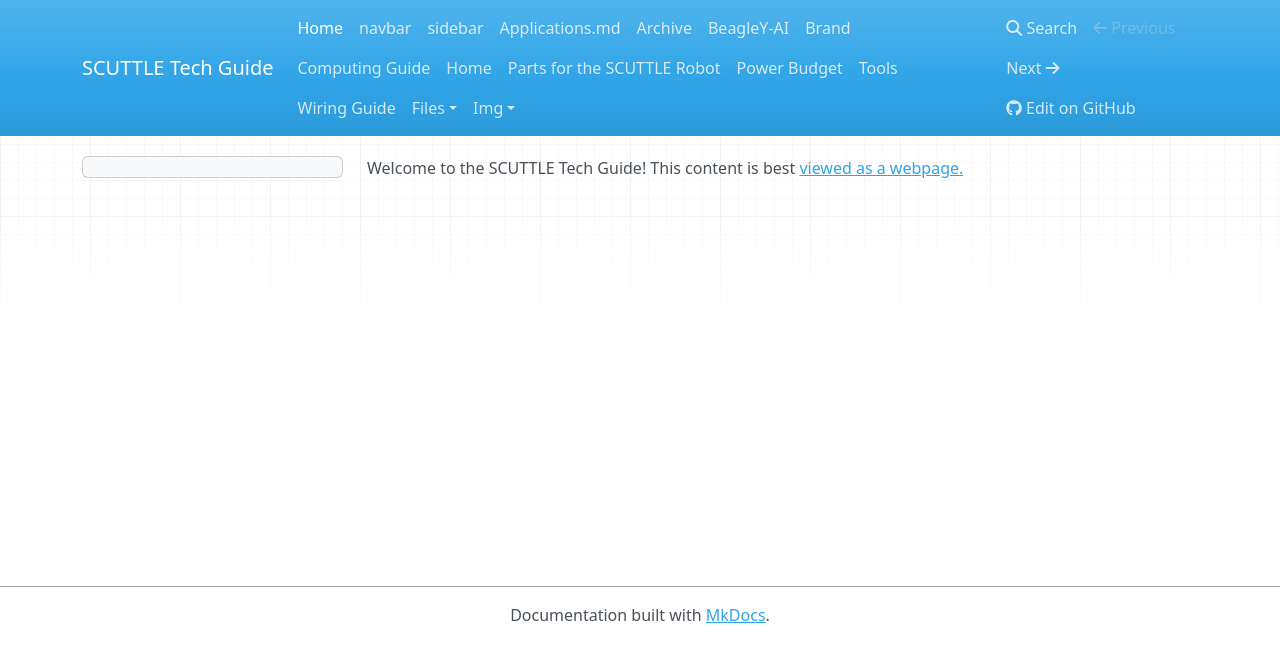
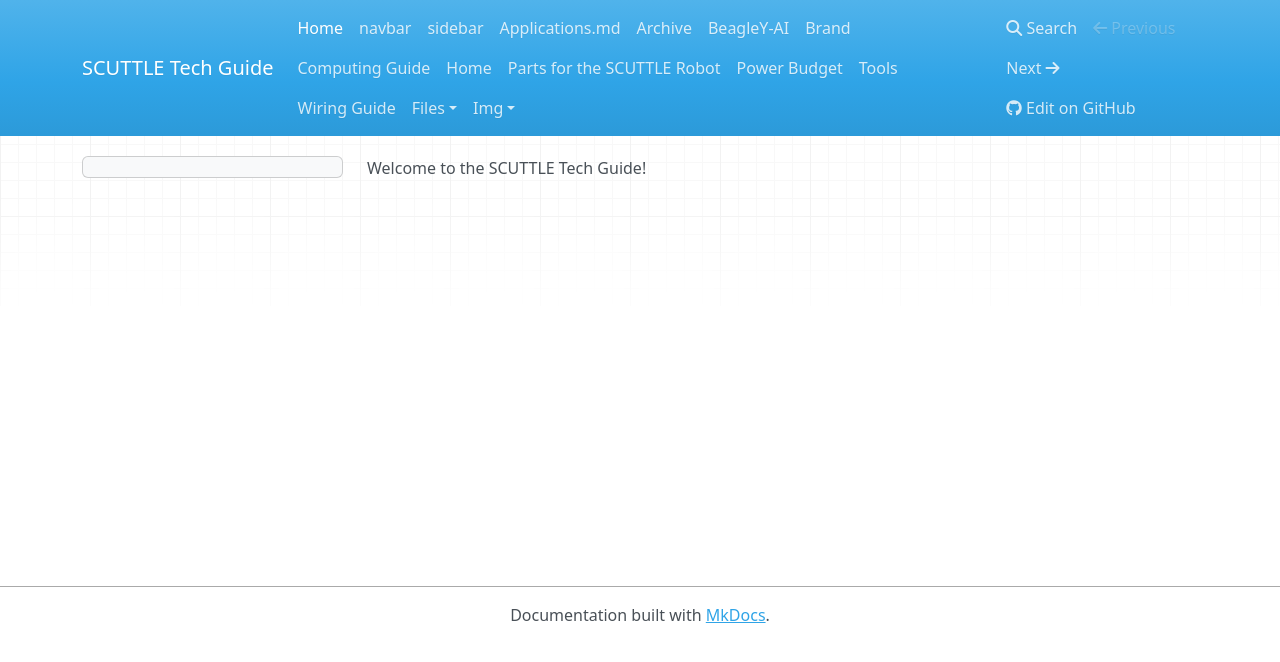
Before and after one commit to dmalawey/ScuttleTechGuide, an MkDocs documentation site: the page built from docs/index.md, in a window 1280 px wide. Shown: the top 662 px of the page. Built offline with MkDocs 1.6.1, drawn with Linux system fonts in a browser that asks for light colours; nearby versions of some CDN libraries.

Commit message:
Remove "viewed as webpage" note

```diff
--- a/docs/index.md
+++ b/docs/index.md
@@ -1 +1 @@
-Welcome to the SCUTTLE Tech Guide!  This content is best [viewed as a webpage.](https://qr.net/scuttleproject)
+Welcome to the SCUTTLE Tech Guide!
```
